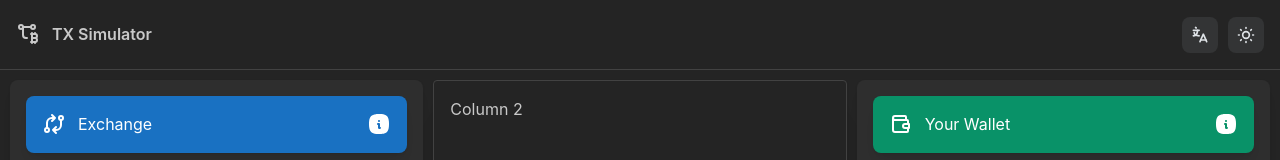
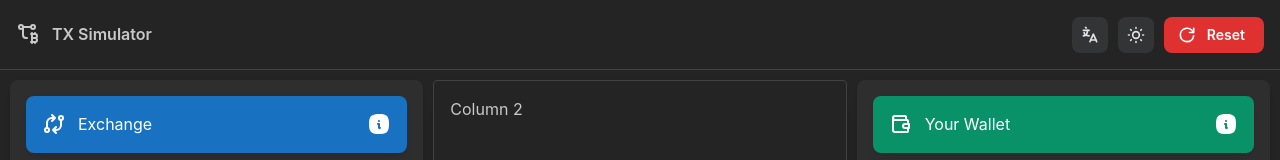
Before and after one commit to DanielKanyo/transaction-flow, a React (Vite) app: page / in a window 1280 px wide. Shown: the top 160 px of the page. Built offline with nearby package versions, Linux system fonts and the light colour scheme.

Commit message:
Reset button in header to reset ledger

```diff
--- a/src/Components/Header/Header.tsx
+++ b/src/Components/Header/Header.tsx
@@ -1,8 +1,9 @@
 import { useDispatch } from "react-redux";
 
-import { ActionIcon, Flex, Group, Menu, Text, useComputedColorScheme, useMantineColorScheme } from "@mantine/core";
-import { IconCheck, IconLanguage, IconMoon, IconSun, IconTransactionBitcoin } from "@tabler/icons-react";
+import { ActionIcon, Button, Flex, Group, Menu, Text, useComputedColorScheme, useMantineColorScheme } from "@mantine/core";
+import { IconCheck, IconLanguage, IconMoon, IconReload, IconSun, IconTransactionBitcoin } from "@tabler/icons-react";
 
+import { resetLedger } from "../../Store/Features/Ledger/LedgerSlice";
 import { Languages, updateLanguage } from "../../Store/Features/Settings/SettingsSlice";
 import { useAppSelector } from "../../Store/hook";
 
@@ -58,6 +59,15 @@ function Header() {
                 >
                     {computedColorScheme === "dark" ? <IconSun size={20} /> : <IconMoon size={20} />}
                 </ActionIcon>
+                <Button
+                    color="red"
+                    aria-label="Reset"
+                    radius="md"
+                    leftSection={<IconReload size={20} />}
+                    onClick={() => dispatch(resetLedger())}
+                >
+                    Reset
+                </Button>
             </Group>
         </Flex>
     );
--- a/src/Store/Features/Ledger/LedgerSlice.ts
+++ b/src/Store/Features/Ledger/LedgerSlice.ts
@@ -97,10 +97,9 @@ export const ledgerSlice = createSlice({
             // Add transaction to history
             state.transactions.push(tx);
         },
-
-        resetState: () => initialState,
+        resetLedger: () => initialState,
     },
 });
 
-export const { createTransaction, resetState } = ledgerSlice.actions;
+export const { createTransaction, resetLedger } = ledgerSlice.actions;
 export default ledgerSlice.reducer;
```
